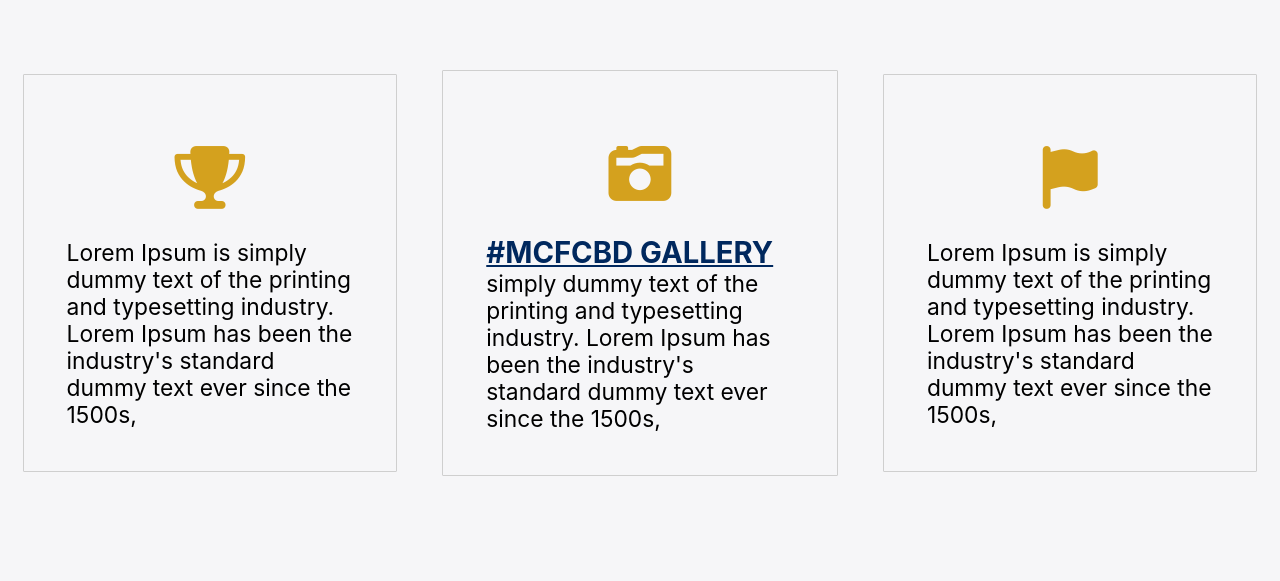
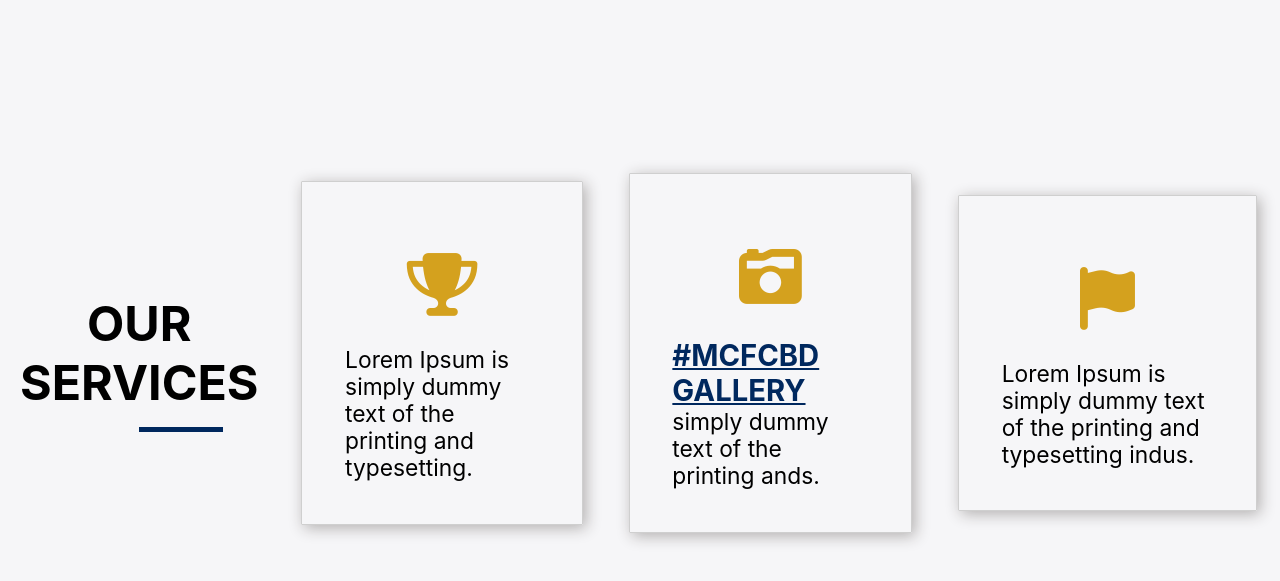
Before and after one commit to kmiqbal19/Manchester-City-Bangladesh, a React (Create React App) app: page / in a window 1280 px wide. Shown: the part 1305-1886 px from the top of the page. Before the commit the page ends 1856 px from the top, so only its background shows below. Built offline with nearby package versions, Linux system fonts and the light colour scheme.

Commit message:
add more styling in service section

```diff
--- a/src/components/Servicesection.component/service.component.css
+++ b/src/components/Servicesection.component/service.component.css
@@ -1,10 +1,25 @@
 section.service-section {
   width: 100%;
   height: calc(500px + 7vh);
-
+  margin-top: calc(5vh + 4rem);
   display: flex;
   justify-content: space-between;
   align-items: center;
+}
+section.service-section h1 {
+  font-size: calc(3vw + 1rem);
+  text-align: center;
+  padding: 2rem;
+  position: relative;
+}
+section.service-section h1::before {
+  content: "";
+  position: absolute;
+  bottom: 0;
+  left: 50%;
+  width: 30%;
+  height: 5px;
+  background-color: var(--secondary-color);
 }
 div.service-item {
   text-align: center;
@@ -14,6 +29,7 @@
   margin: calc(1vw + 1rem);
   user-select: none;
   transition: border 0.5s ease-in-out;
+  box-shadow: 3px 3px 15px rgb(177, 174, 174);
 }
 div.service-item:hover {
   border: 1px solid rgb(78, 78, 78);
--- a/src/components/Servicesection.component/service.component.jsx
+++ b/src/components/Servicesection.component/service.component.jsx
@@ -4,28 +4,25 @@
 function ServiceSection() {
   return (
     <section className="service-section">
+      <h1> OUR SERVICES </h1>
       <div className="service-item trophy">
         <i class="fas fa-trophy"></i>
         <p className="service-text">
-          Lorem Ipsum is simply dummy text of the printing and typesetting
-          industry. Lorem Ipsum has been the industry's standard dummy text ever
-          since the 1500s,
+          Lorem Ipsum is simply dummy text of the printing and typesetting.
         </p>
       </div>
       <div className="service-item camera">
         <i class="fas fa-camera-retro"></i>
         <p className="service-text">
           <NavLink to="/gallery">#MCFCBD GALLERY</NavLink> simply dummy text of
-          the printing and typesetting industry. Lorem Ipsum has been the
-          industry's standard dummy text ever since the 1500s,
+          the printing ands.
         </p>
       </div>
       <div className="service-item flag">
         <i class="fas fa-flag"></i>
         <p className="service-text">
           Lorem Ipsum is simply dummy text of the printing and typesetting
-          industry. Lorem Ipsum has been the industry's standard dummy text ever
-          since the 1500s,
+          indus.
         </p>
       </div>
     </section>
```
